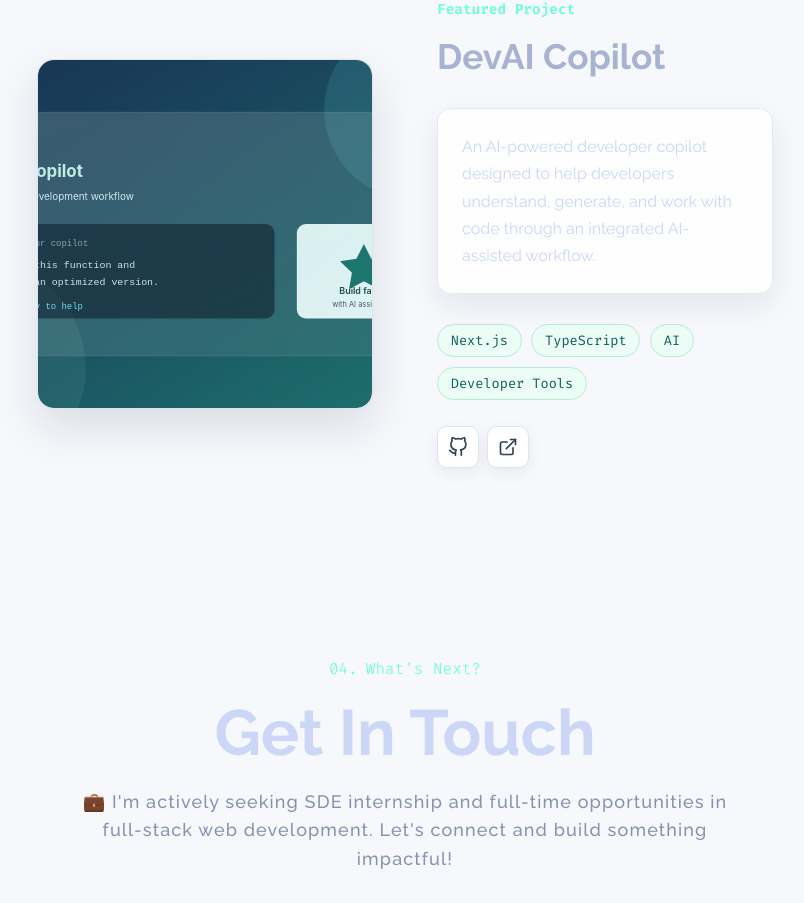
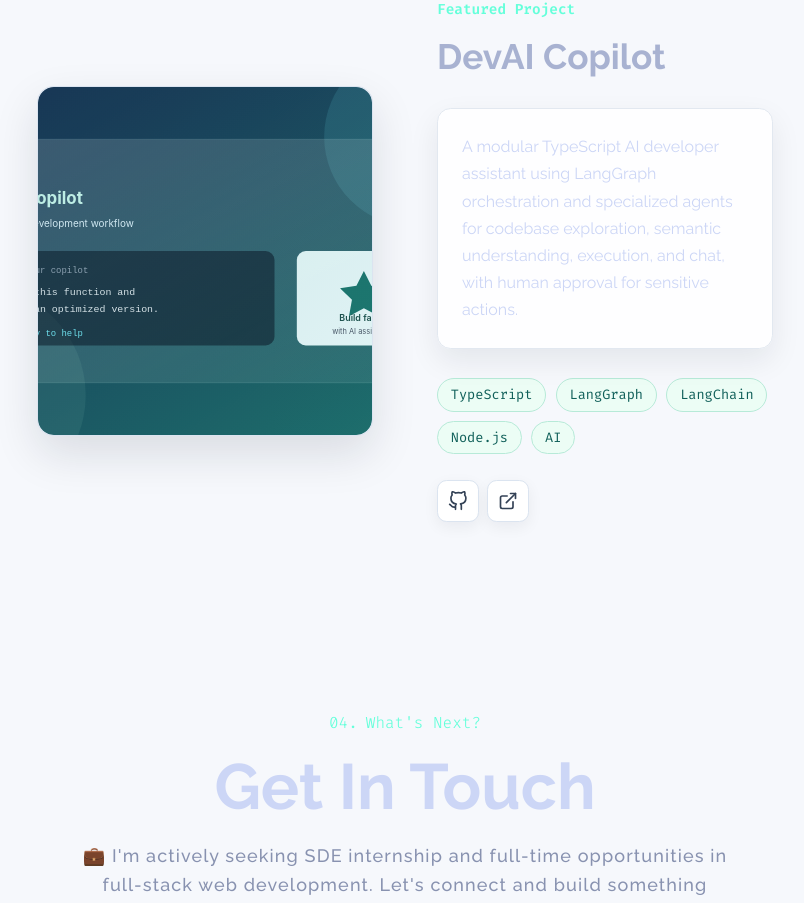
Before and after one commit to Samyaka13/Portfolio, a Next.js app: page / in a window 1280 px wide. Shown: the part 4393-5296 px from the top of the page, without its empty margins (235-1039 px from the left). Built offline with nearby package versions, Linux system fonts and the light colour scheme.

Commit message:
Refine DevAI Copilot project details

```diff
--- a/src/sections/Projects.tsx
+++ b/src/sections/Projects.tsx
@@ -34,8 +34,8 @@
       image: "/devai-copilot.svg",
       projectName: "DevAI Copilot",
       projectDescription:
-        "An AI-powered developer copilot designed to help developers understand, generate, and work with code through an integrated AI-assisted workflow.",
-      projectTech: ["Next.js", "TypeScript", "AI", "Developer Tools"],
+        "A modular TypeScript AI developer assistant using LangGraph orchestration and specialized agents for codebase exploration, semantic understanding, execution, and chat, with human approval for sensitive actions.",
+      projectTech: ["TypeScript", "LangGraph", "LangChain", "Node.js", "AI"],
       projectExternalLinks: {
         github: "https://github.com/Samyaka13/devai-copilot",
         externalLink: "https://github.com/Samyaka13/devai-copilot",
```
